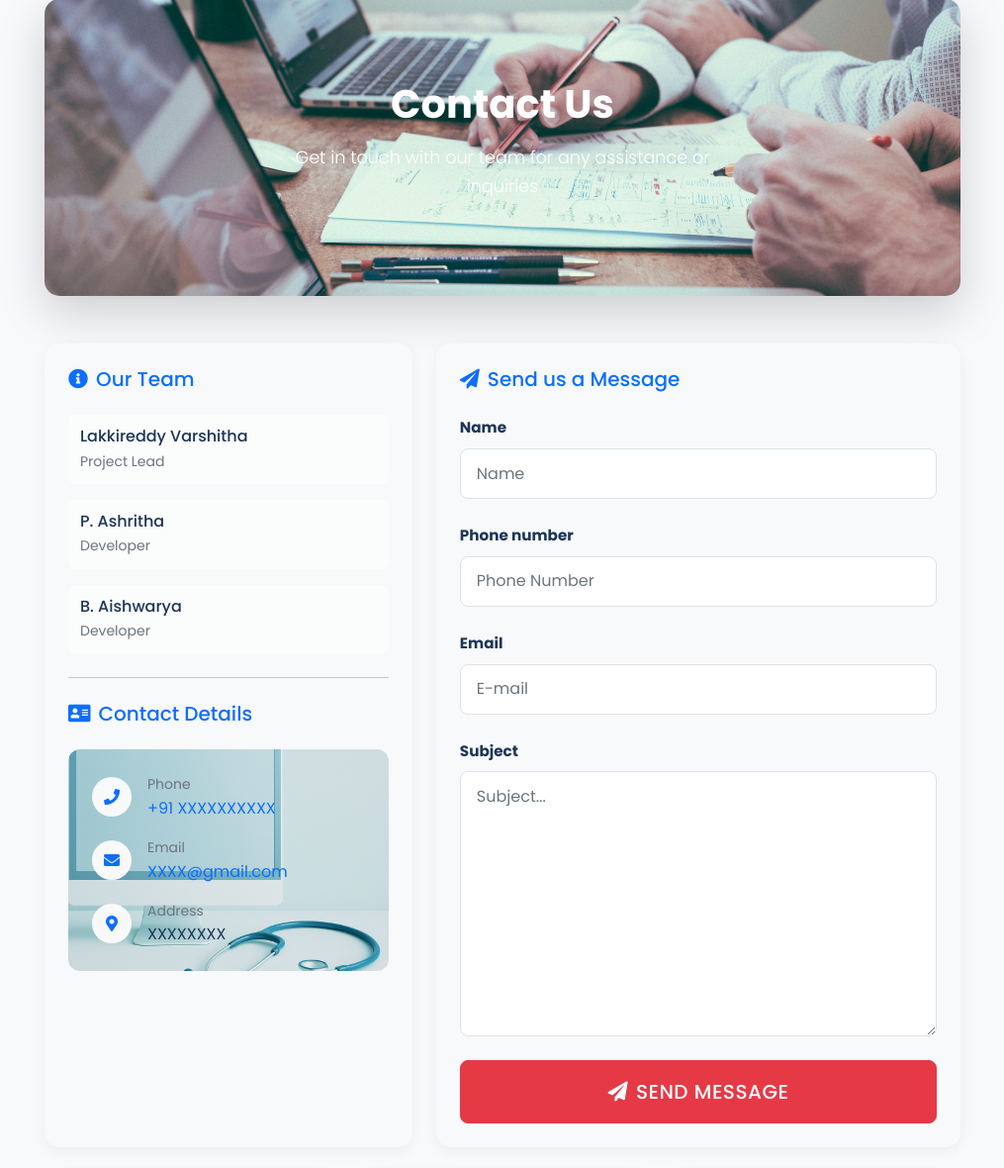
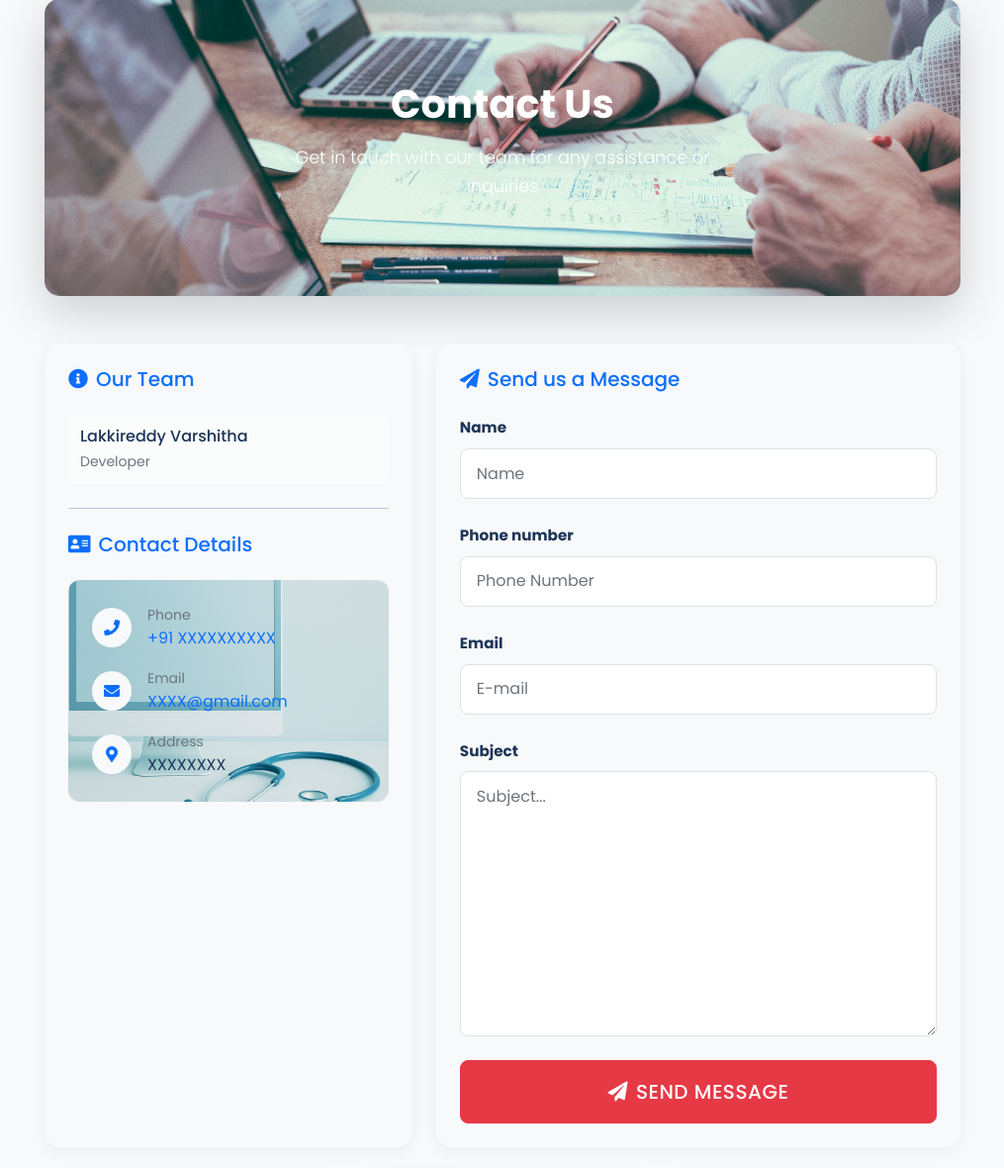
Before and after one commit to varshitha127/Bloodbank_Project, a Django app: page /contact/ in a window 1280 px wide. Shown: the part 241-1421 px from the top of the page at 99% size, without its empty margins (132-1147 px from the left). Run offline with Django 3.2, Linux system fonts and the light colour scheme; some libraries are stand-ins or nearby versions.

Commit message:
Update contact page to show only Lakkireddy Varshitha as developer

```diff
--- a/templates/polls/contact.html
+++ b/templates/polls/contact.html
@@ -36,16 +36,6 @@
                             <div class="team-info mb-4">
                                 <div class="team-member mb-3">
                                     <h6 class="mb-1">Lakkireddy Varshitha</h6>
-                                    <p class="small text-muted mb-0">Project Lead</p>
-                                </div>
-
-                                <div class="team-member mb-3">
-                                    <h6 class="mb-1">P. Ashritha</h6>
-                                    <p class="small text-muted mb-0">Developer</p>
-                                </div>
-
-                                <div class="team-member mb-3">
-                                    <h6 class="mb-1">B. Aishwarya</h6>
                                     <p class="small text-muted mb-0">Developer</p>
                                 </div>
                             </div>
```
